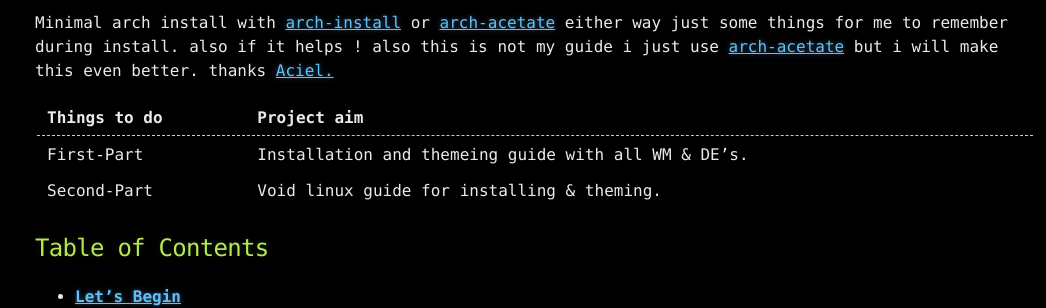
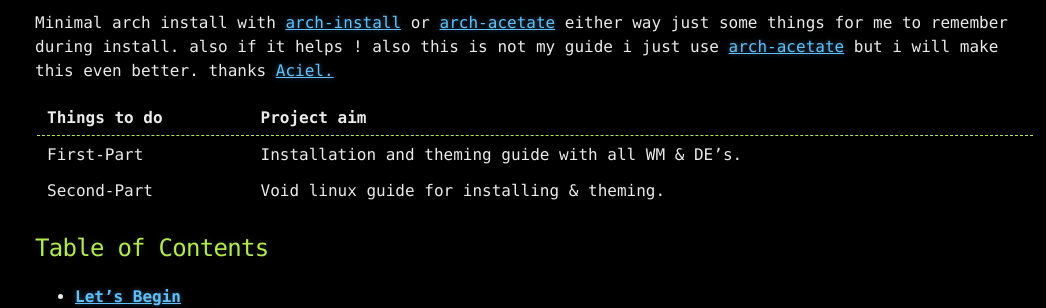
Before and after one commit to zoulx32/mr-mittens.oldweb, a Jekyll site: the page built from _posts/2024-01-03-Arch-intall-wiki.md, in a window 1280 px wide and 900 px high. Shown: the part 328-636 px from the top of the window, without its empty margins (105-1151 px from the left). Built offline with Jekyll 4.4.1, drawn with Linux system fonts in a browser that asks for light colours.

Commit message:
post:updated

```diff
--- a/_posts/2024-01-03-Arch-intall-wiki.md
+++ b/_posts/2024-01-03-Arch-intall-wiki.md
@@ -11,7 +11,7 @@ also this is not my guide i just use [arch-acetate]() but i will make this even
 
 | Things to do                                   |              Project aim                                              |
 |------------------------------------------|-----------------------------------------------------------------------|
-|First-Part                            | Installation and themeing guide with all WM & DE's.       |
+|First-Part                            | Installation and theming guide with all WM & DE's.       |
 |Second-Part                           |  Void linux guide for installing & theming.  |
 
 
```
